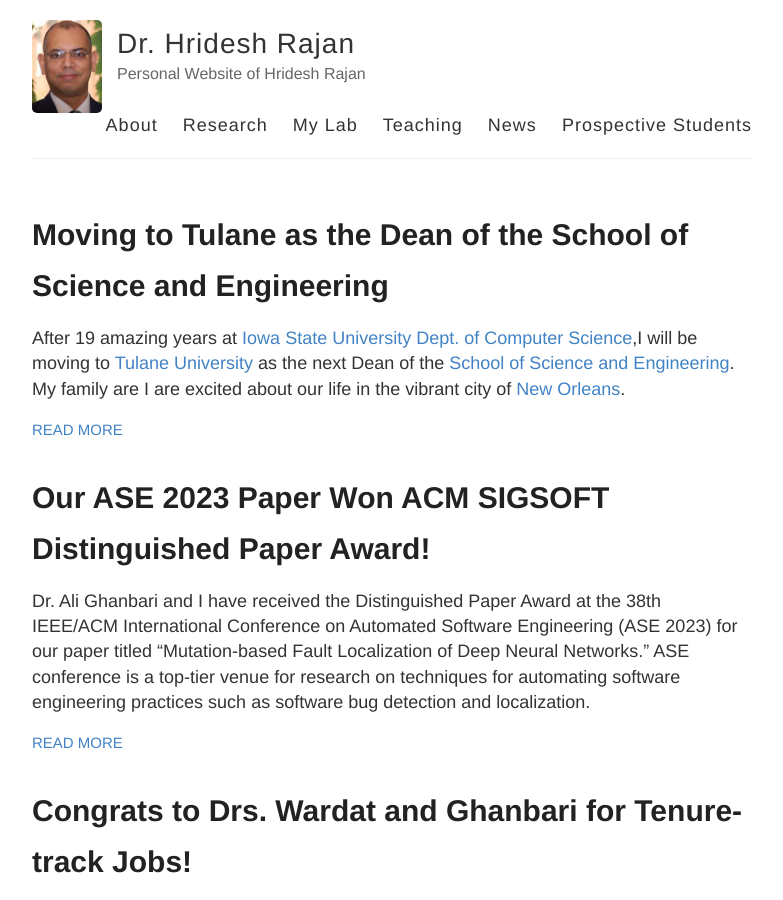
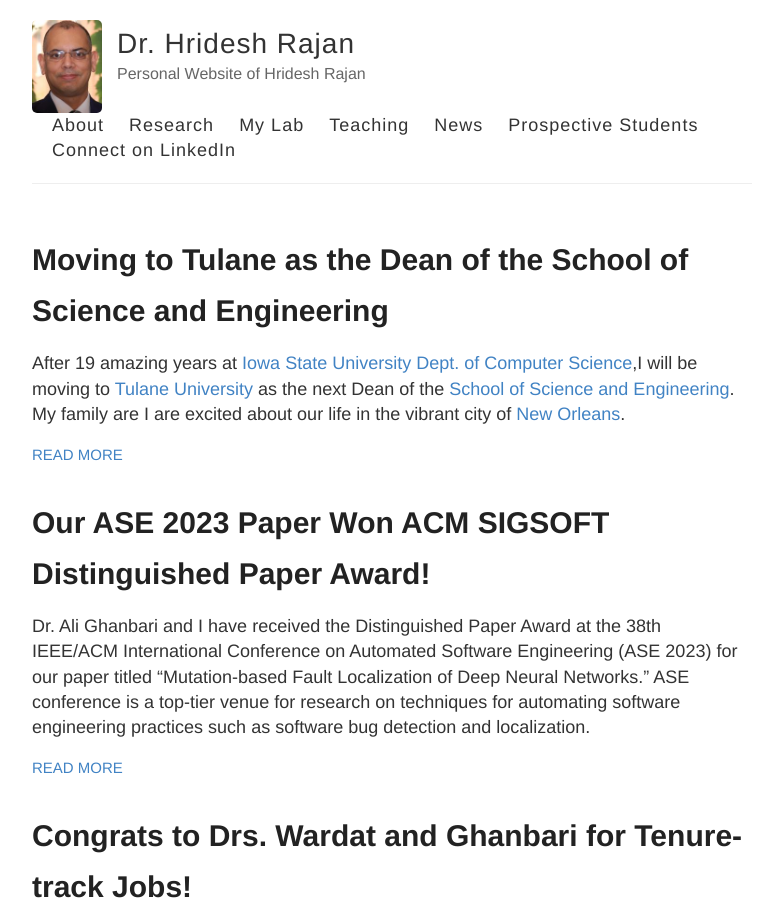
Before and after one commit to hridesh/hridesh.github.io, a Jekyll site: the page built from index.html, in a window 1280 px wide and 900 px high. Shown: the whole window, without its empty margins (248-1031 px from the left). Built offline with Jekyll 4.4.1, drawn with Linux system fonts in a browser that asks for light colours; the list of posts is cut into pages by our own code.

Commit message:
adding this

```diff
--- a/_layouts/default.html
+++ b/_layouts/default.html
@@ -29,10 +29,11 @@
           <nav>
             <a href="{{ site.baseurl }}/about">About</a>
             <a href="{{ site.baseurl }}/research">Research</a>
-            <a href="https://design.cs.iastate.edu/">My Lab</a>
+            <a href="https://lab-design.github.io/">My Lab</a>
             <a href="{{ site.baseurl }}/teaching">Teaching</a>
             <a href="{{ site.baseurl }}/">News</a>
             <a href="{{ site.baseurl }}/prospective">Prospective Students</a>
+            <a href="https://www.linkedin.com/in/hrideshrajan/">Connect on LinkedIn</a>
           </nav>
         </header>
       </div>
```
